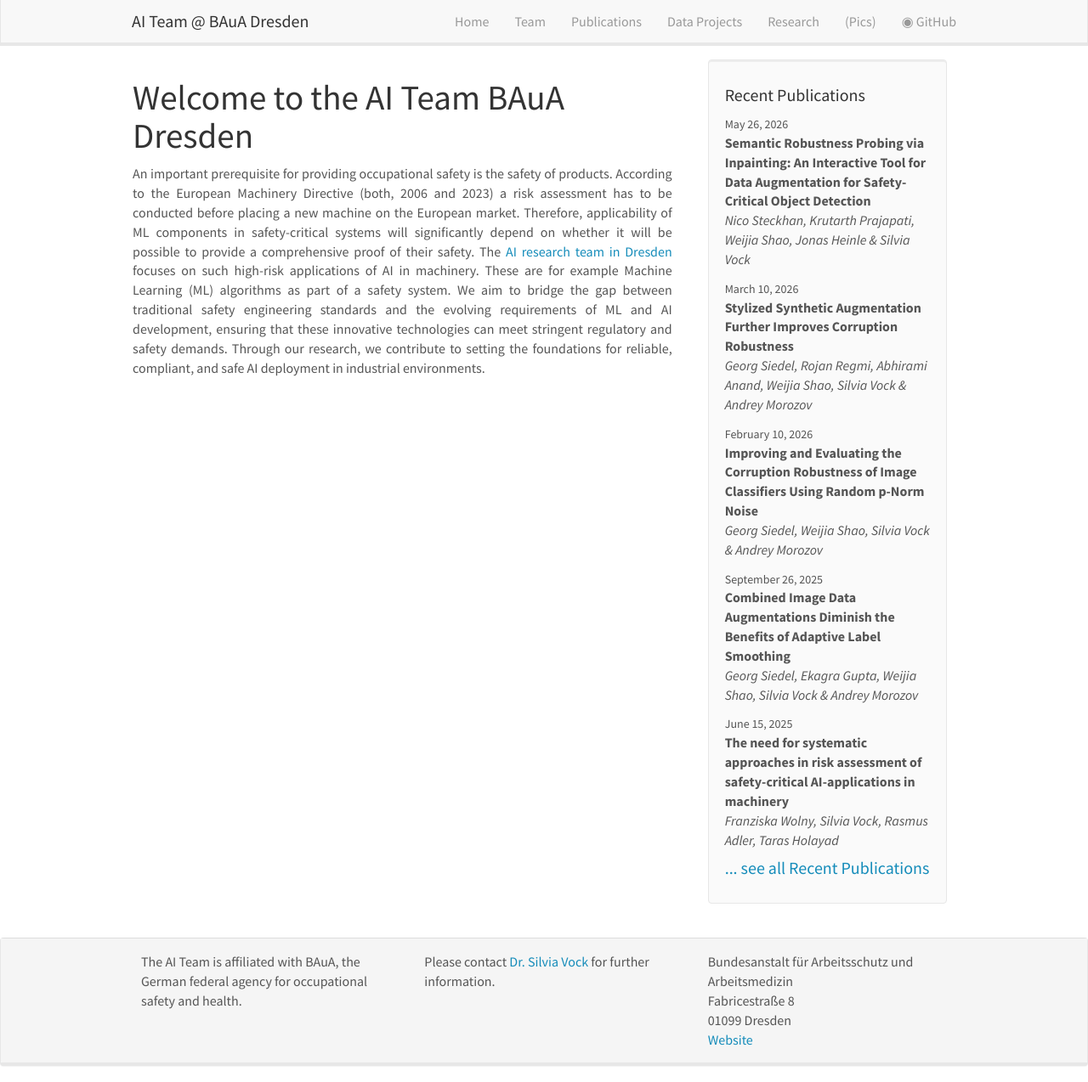
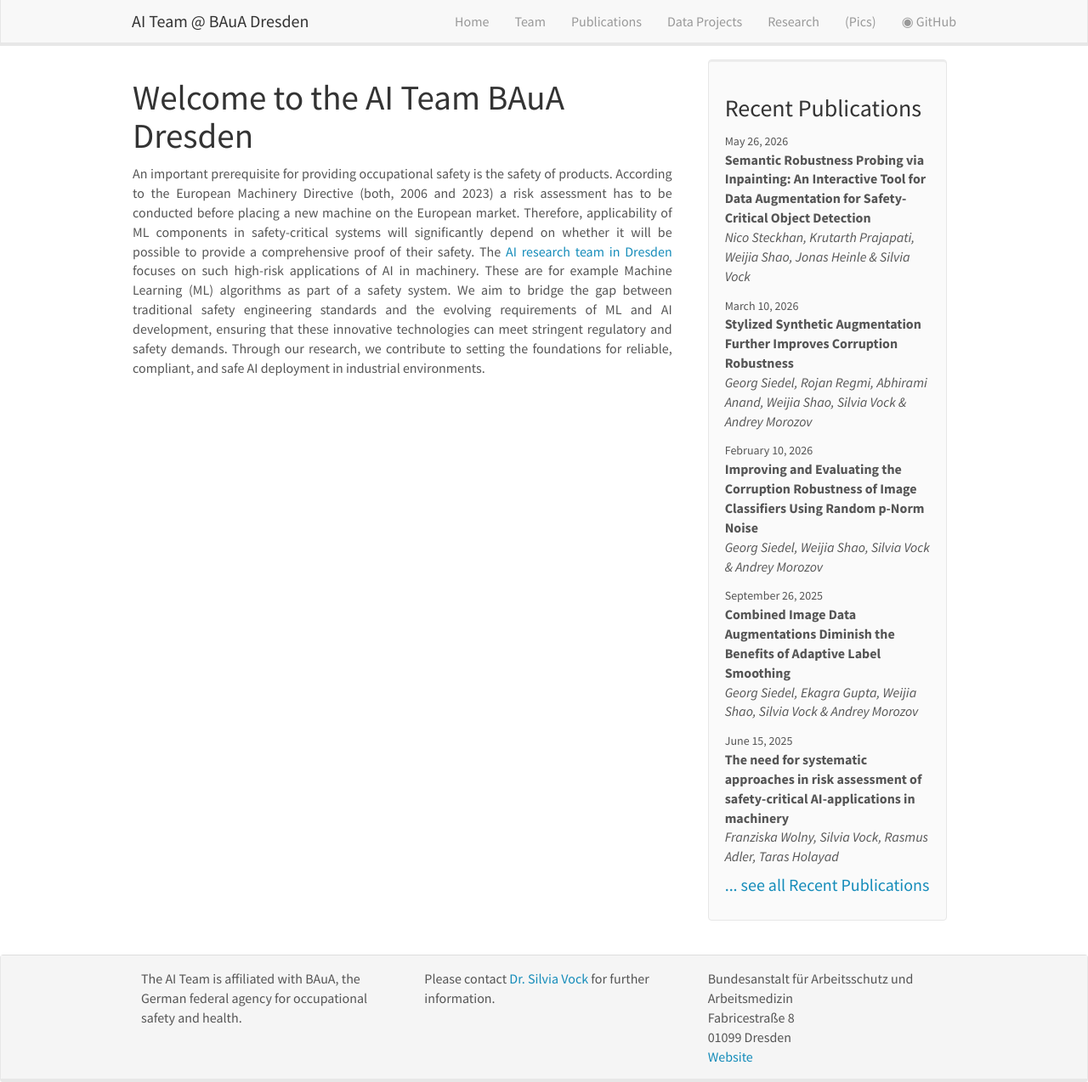
Before and after one commit to aidresden/aidresden.github.io, a Jekyll site: the page built from _pages/home.md, in a window 1280 px wide and 1274 px high. Shown: the whole window at 85% size. Built offline with Jekyll 4.4.1, drawn with Linux system fonts in a browser that asks for light colours; nearby versions of some CDN libraries.

```diff
--- a/_includes/news.html
+++ b/_includes/news.html
@@ -1,5 +1,5 @@
 <div class="well">
-    <h4>Recent Publications</h4>
+    <h3>Recent Publications</h3>
 
     {% assign sorted_publications = site.publications | sort: 'date' | reverse %}
     {% for article in sorted_publications limit: 5 %}
```
